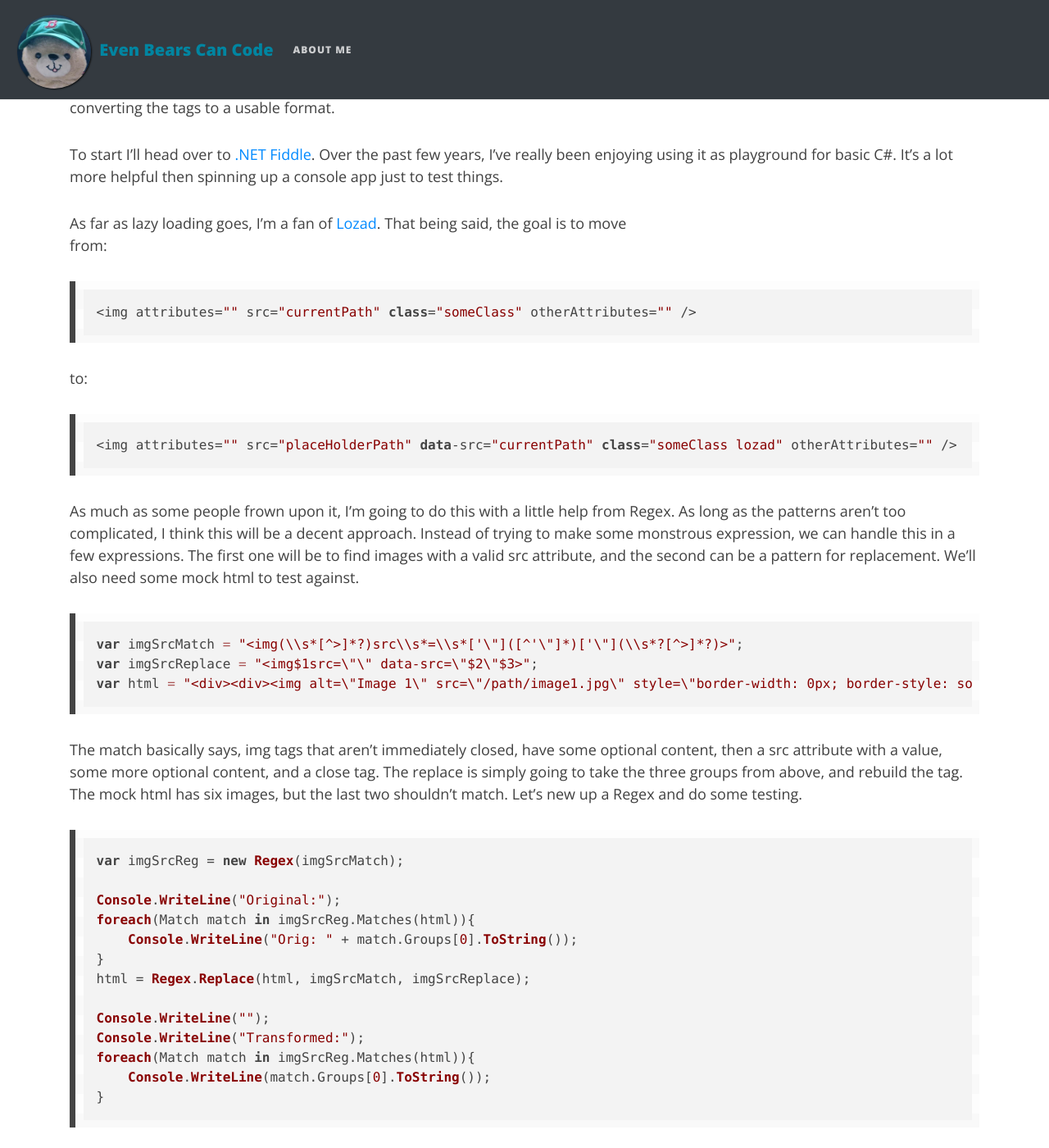
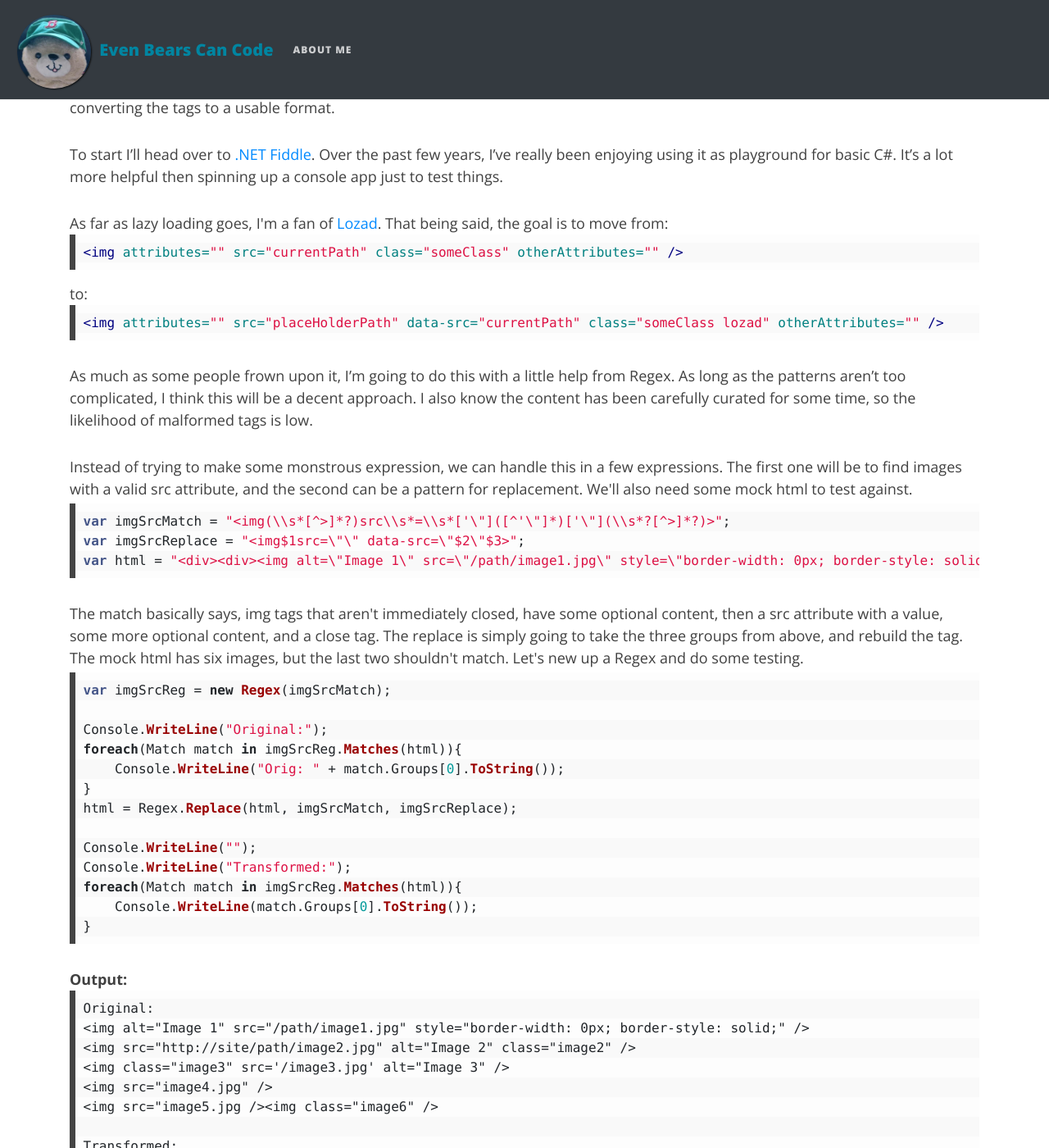
Before and after one commit to BearInHat/bearinhat.github.io, a Jekyll site: the page built from _posts/2019-01-25-sitecore-content-migration-part-2.md, in a window 1280 px wide and 1400 px high, scrolled down 263 px. Shown: the whole window at 82% size. Built offline with Jekyll 4.4.1, drawn with Linux system fonts in a browser that asks for light colours; nearby versions of some CDN libraries; some of the changed text lies outside the part shown.

````diff
--- a/_layouts/base.html
+++ b/_layouts/base.html
@@ -5,7 +5,6 @@ common-css:
 common-ext-css:
   - "//maxcdn.bootstrapcdn.com/bootstrap/4.0.0/css/bootstrap.min.css"
   - "//maxcdn.bootstrapcdn.com/font-awesome/4.7.0/css/font-awesome.min.css"
-  - "//cdnjs.cloudflare.com/ajax/libs/highlight.js/9.13.1/styles/default.min.css"
 common-googlefonts:
   - "Lora:400,700,400italic,700italic"
   - "Open+Sans:300italic,400italic,600italic,700italic,800italic,400,300,600,700,800"
@@ -15,9 +14,7 @@ common-ext-js:
   - "//code.jquery.com/jquery-3.2.1.slim.min.js"
   - "//cdnjs.cloudflare.com/ajax/libs/popper.js/1.12.9/umd/popper.min.js"
   - "//maxcdn.bootstrapcdn.com/bootstrap/4.0.0/js/bootstrap.min.js"
-  - "//cdnjs.cloudflare.com/ajax/libs/highlight.js/9.13.1/highlight.min.js"
 common-inline-js:
-  - "hljs.initHighlightingOnLoad();"
 ---
 
 <!DOCTYPE html>
--- a/_posts/2019-01-25-sitecore-content-migration-part-2.md
+++ b/_posts/2019-01-25-sitecore-content-migration-part-2.md
@@ -8,23 +8,23 @@ Alright, let's see if we can start making some steps forward. Looking over the c
 
 To start I'll head over to [.NET Fiddle](https://dotnetfiddle.net/). Over the past few years, I've really been enjoying using it as playground for basic C#.  It's a lot more helpful then spinning up a console app just to test things.
 
-As far as lazy loading goes, I'm a fan of [Lozad](https://github.com/ApoorvSaxena/lozad.js).  That being said, the goal is to move
-<br/>from:
+<p class="mb-0">As far as lazy loading goes, I'm a fan of <a href="https://github.com/ApoorvSaxena/lozad.js">Lozad</a>.  That being said, the goal is to move from:</p>
 ```html
 <img attributes="" src="currentPath" class="someClass" otherAttributes="" />
 ```
-to:
+<p class="my-0">to:</p>
 ```html
 <img attributes="" src="placeHolderPath" data-src="currentPath" class="someClass lozad" otherAttributes="" />
 ```
+As much as some people frown upon it, I'm going to do this with a little help from Regex. As long as the patterns aren't too complicated, I think this will be a decent approach.  I also know the content has been carefully curated for some time, so the likelihood of malformed tags is low.
 
-As much as some people frown upon it, I'm going to do this with a little help from Regex. As long as the patterns aren't too complicated, I think this will be a decent approach.  Instead of trying to make some monstrous expression, we can handle this in a few expressions. The first one will be to find images with a valid src attribute, and the second can be a pattern for replacement.  We'll also need some mock html to test against.
+<p class="mb-1">Instead of trying to make some monstrous expression, we can handle this in a few expressions. The first one will be to find images with a valid src attribute, and the second can be a pattern for replacement.  We'll also need some mock html to test against.</p>
 ```cs
 var imgSrcMatch = "<img(\\s*[^>]*?)src\\s*=\\s*['\"]([^'\"]*)['\"](\\s*?[^>]*?)>";
 var imgSrcReplace = "<img$1src=\"\" data-src=\"$2\"$3>";
 var html = "<div><div><img alt=\"Image 1\" src=\"/path/image1.jpg\" style=\"border-width: 0px; border-style: solid;\" /><img src=\"http://site/path/image2.jpg\" alt=\"Image 2\" class=\"image2\" /><img class=\"image3\" src='/image3.jpg' alt=\"Image 3\" /></div><div><img src=\"image4.jpg\" /><img src=\"image5.jpg /><img class=\"image6\" /></div></div>";
 ```
-The match basically says, img tags that aren't immediately closed, have some optional content, then a src attribute with a value, some more optional content, and a close tag. The replace is simply going to take the three groups from above, and rebuild the tag.  The mock html has six images, but the last two shouldn't match.  Let's new up a Regex and do some testing.
+<p class="mb-1">The match basically says, img tags that aren't immediately closed, have some optional content, then a src attribute with a value, some more optional content, and a close tag. The replace is simply going to take the three groups from above, and rebuild the tag.  The mock html has six images, but the last two shouldn't match.  Let's new up a Regex and do some testing.</p>
 ```cs
 var imgSrcReg = new Regex(imgSrcMatch);
 
@@ -40,7 +40,7 @@ foreach(Match match in imgSrcReg.Matches(html)){
     Console.WriteLine(match.Groups[0].ToString());
 }
 ```
-Output:
+<p class="mb-0 font-weight-bold">Output:</p>
 ```plaintext
 Original:
 <img alt="Image 1" src="/path/image1.jpg" style="border-width: 0px; border-style: solid;" />
@@ -56,11 +56,11 @@ Transformed:
 <img src="" data-src="image4.jpg" />
 <img src="" data-src="image5.jpg />
 ```
-So 5 and 6 are matching in an unexpected way.  The group for the src value is letting the match extend beyond the closing bracket. A quick tweak to include '>', and another round of testing.
+<p class="mb-1">So 5 and 6 are matching in an unexpected way.  The group for the src value is letting the match extend beyond the closing bracket. A quick tweak to include '>', and another round of testing.</p>
 ```cs
 var imgSrcMatch = "<img(\\s*[^>]*?)src\\s*=\\s*['\"]([^'\">]*)['\"](\\s*?[^>]*?)>";
 ```
-Round 2:
+<p class="mb-0 font-weight-bold">Round 2:</p>
 ```plaintext
 Original:
 <img alt="Image 1" src="/path/image1.jpg" style="border-width: 0px; border-style: solid;" />
@@ -69,28 +69,29 @@ Original:
 <img src="image4.jpg" />
 
 Transformed:
-<img class="lozad" alt="Image 1" src="/path/image1.jpg" style="border-width: 0px; border-style: solid;" />
-<img src="http://site/path/image2.jpg" alt="Image 2" class="image2" />
-<img class="image3" src='/image3.jpg' alt="Image 3" />
-<img class="lozad" src="image4.jpg" />
+<img alt="Image 1" src="" data-src="/path/image1.jpg" style="border-width: 0px; border-style: solid;" />
+<img src="" data-src="http://site/path/image2.jpg" alt="Image 2" class="image2" />
+<img class="image3" src="" data-src="/image3.jpg" alt="Image 3" />
+<img src="" data-src="image4.jpg" />
 ```
+
 Much better!
 
-Let's use a similar approach for including the lozad in the class.
+<p class="mb-1">Let's use a similar approach for including lozad in the class, both for images with and without a class attribute.</p>
 ```cs
-// Same as src, but for class
-var imgClsMatch = "<img(\\s*[^>]*?)class\\s*=\\s*['\"]([^'\">]*)['\"](\\s*?[^>]*?)>";
+// Like the src match, but for class, and with a positive lookahead to guarantee the src attribute
+var imgClsMatch = "<img(?=[^>]+src=['\"])(\\s*[^>]*?)class\\s*=\\s*['\"]([^'\">]*)['\"](\\s*?[^>]*?)>";
 // Append lozad to class
 var imgClsReplace = "<img$1class=\"$2 lozad\"$3>";
-// Negative Lookahead on class, only one group
-var imgNoClsMatch = "<img(?![^>]+class=['\"])(.*?)>";
+// Positive lookahead on src, negative lookahead on class, only one group
+var imgNoClsMatch = "<img(?=[^>]+src=['\"])(?![^>]+class=['\"])(.*?)>";
 // Add class
 var imgNoClsReplace = "<img class=\"lozad\"$1>";
 // After src replacement
 html = Regex.Replace(html, imgClsMatch, imgClsReplace);
 html = Regex.Replace(html, imgNoClsMatch, imgNoClsReplace);
 ```
-Altogether now!
+<p class="mb-0 font-weight-bold">Altogether now!</p>
 ```plaintext
 Original:
 <img alt="Image 1" src="/path/image1.jpg" style="border-width: 0px; border-style: solid;" />
````
